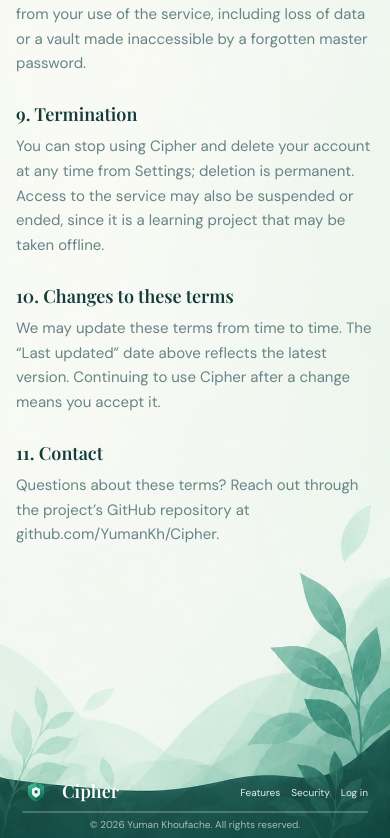
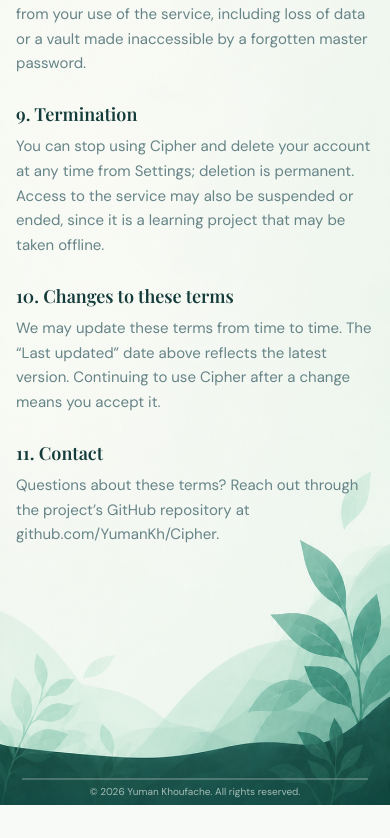
Before and after one commit to YumanKh/Cipher, a React (Vite) app in the folder frontend/: page /terms in a window 390 px wide. Shown: the part 1751-2589 px from the top of the page. After the commit the page ends 2556 px from the top, so only its background shows below. Built offline with nearby package versions, Linux system fonts and the light colour scheme; no server answers.

Commit message:
style: simplify mobile footer to divider and copyright only

```diff
--- a/frontend/src/pages/FeaturesPage.module.css
+++ b/frontend/src/pages/FeaturesPage.module.css
@@ -127,9 +127,9 @@
   .card { flex-direction: column; gap: 12px; padding: 18px; }
   .footer {
     background: transparent;
-    padding: 150px 22px 30px;
+    padding: 145px 22px 30px;
   }
-  .footerTop { gap: 14px; }
+  .footerTop { display: none; }
   .footerLogo { width: 28px; height: 28px; }
   .footerName { font-size: 18px; }
   .footerTag { display: none; }
--- a/frontend/src/pages/LandingPage.module.css
+++ b/frontend/src/pages/LandingPage.module.css
@@ -211,9 +211,9 @@
   .footer {
     position: relative; z-index: 1;
     background: transparent;
-    padding: 80px 22px 30px;   /* 150 → 120 */
+    padding: 75px 22px 30px;
   }
-  .footerTop { gap: 14px; }
+  .footerTop { display: none; }
   .footerLogo { width: 28px; height: 28px; }
   .footerName { font-size: 18px; }
   .footerTag { display: none; }
--- a/frontend/src/pages/SettingsPage.module.css
+++ b/frontend/src/pages/SettingsPage.module.css
@@ -70,10 +70,10 @@
   .hero { padding: 24px 20px; }
   .hero h1 { font-size: 27px; }
   .footer {
-    padding: 150px 22px 30px;
+    padding: 145px 22px 30px;
   }
   .footerInner { transform: translateY(33px); }
-  .footerTop { gap: 14px; }
+  .footerTop { display: none; }
   .footerLogo { width: 26px; height: 26px; }
   .footerName { font-size: 15px; }
   .footerTag { display: none; }
```
